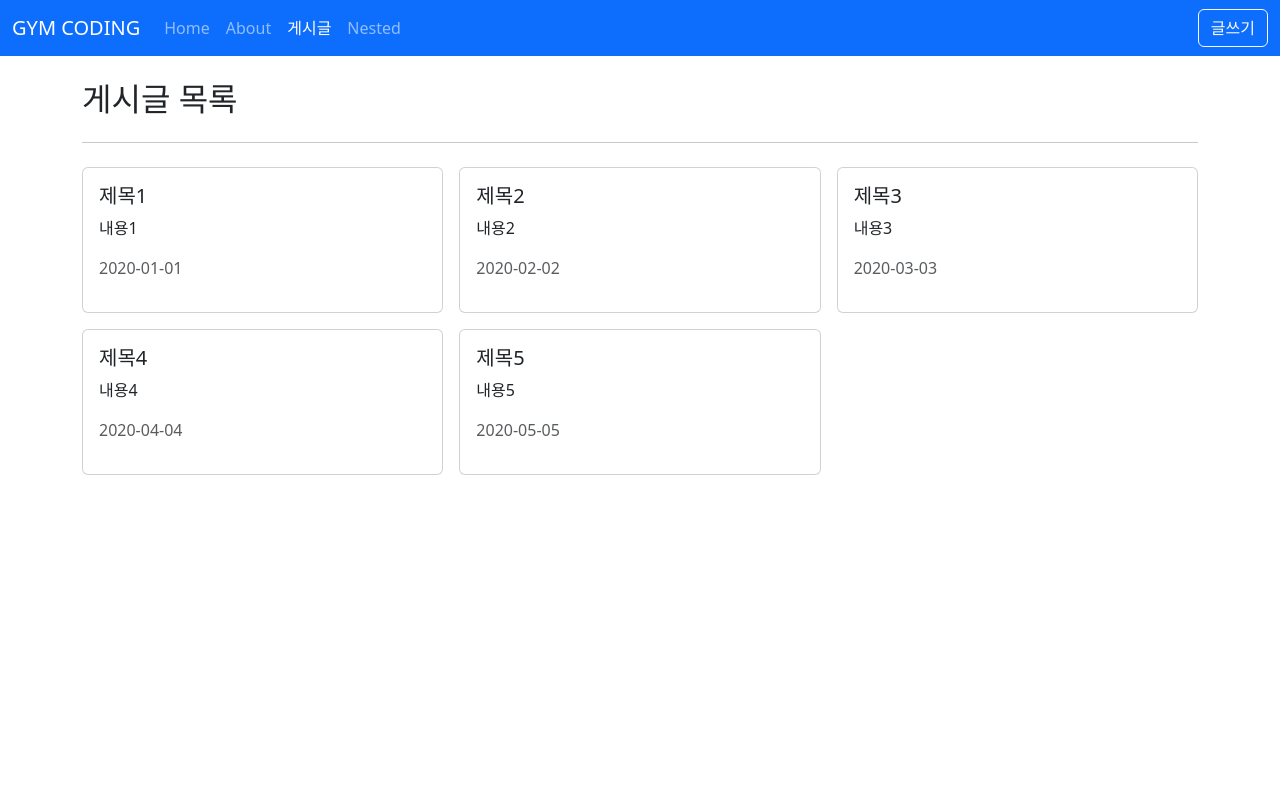
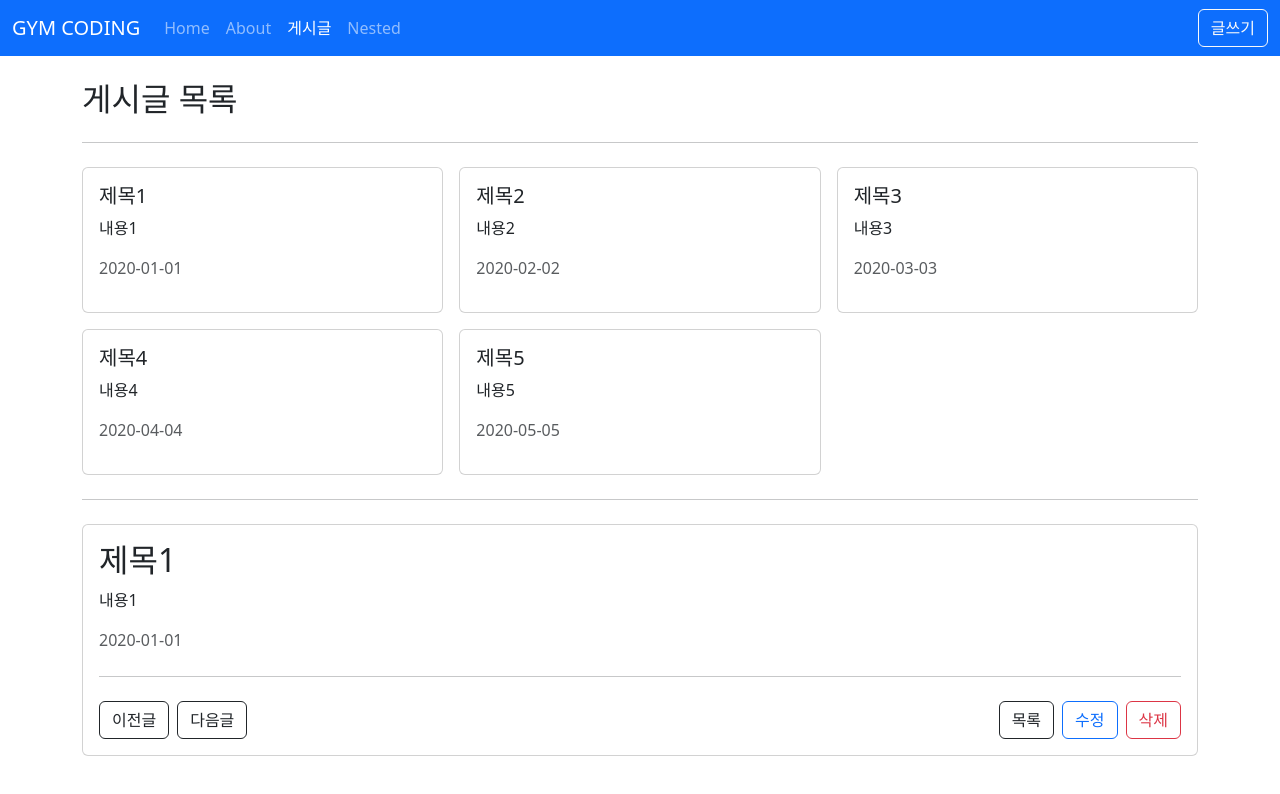
Before and after one commit to eunhye8767/study-vue3, a Vue app in the folder gymcoding/vue3-posts/: page /posts in a window 1280 px wide. Shown: the top 794 px of the page. Built offline with nearby package versions, Linux system fonts and the light colour scheme.

Commit message:
페이지 컴포넌트 Props 전달 (slot 사용)

```diff
--- a/gymcoding/vue3-posts/src/api/posts.js
+++ b/gymcoding/vue3-posts/src/api/posts.js
@@ -10,3 +10,7 @@
 export function getPosts() {
   return posts;
 }
+
+export function getPostById(id) {
+  return posts.find((item) => item.id === id);
+}
--- /dev/null
+++ b/gymcoding/vue3-posts/src/components/AppCard.vue
@@ -0,0 +1,13 @@
+<template>
+  <div class="card">
+    <div v-if="$slots.header" class="card-header">
+      <slot name="header"></slot>
+    </div>
+    <div v-if="$slots.default" class="card-body">
+      <slot></slot>
+    </div>
+    <div v-if="$slots.footer" class="card-footer">
+      <slot name="footer"></slot>
+    </div>
+  </div>
+</template>
--- a/gymcoding/vue3-posts/src/components/posts/PostItem.vue
+++ b/gymcoding/vue3-posts/src/components/posts/PostItem.vue
@@ -1,18 +1,18 @@
 <template>
   <div>
-    <div class="card">
-      <div class="card-body">
-        <h5 class="card-title">{{ title }}</h5>
-        <p class="card-text">
-          {{ content }}
-        </p>
-        <p class="text-muted">{{ createdAt }}</p>
-      </div>
-    </div>
+    <AppCard>
+      <h5 class="card-title">{{ title }}</h5>
+      <p class="card-text">
+        {{ content }}
+      </p>
+      <p class="text-muted">{{ createdAt }}</p>
+    </AppCard>
   </div>
 </template>
 
 <script setup>
+import AppCard from "@/components/AppCard.vue";
+
 defineProps({
   title: {
     type: String,
--- a/gymcoding/vue3-posts/src/router/index.js
+++ b/gymcoding/vue3-posts/src/router/index.js
@@ -36,6 +36,13 @@
     path: "/posts/:id",
     name: "PostDetail",
     component: PostDetailView,
+    // props: true,
+    // props: (route) => {
+    //   return {
+    //     id: route.params.id,
+    //   }
+    // }
+    props: (route) => ({ id: parseInt(route.params.id) }),
   },
   {
     path: "/posts/:id/edit",
--- a/gymcoding/vue3-posts/src/views/posts/PostDetailView.vue
+++ b/gymcoding/vue3-posts/src/views/posts/PostDetailView.vue
@@ -1,8 +1,8 @@
 <template>
   <div>
-    <h2>제목</h2>
-    <p>내용</p>
-    <p class="text-muted">2020-01-01</p>
+    <h2>{{ form.title }}</h2>
+    <p>{{ form.content }}</p>
+    <p class="text-muted">{{ form.createdAt }}</p>
     <hr class="my-4" />
     <div class="row g-2">
       <div class="col-auto">
@@ -28,22 +28,45 @@
 </template>
 
 <script setup>
-import { useRoute, useRouter } from "vue-router";
+// import { useRoute, useRouter } from "vue-router";
+import { useRouter } from "vue-router";
+import { getPostById } from "@/api/posts";
+import { ref } from "vue";
 
-const route = useRoute();
+const props = defineProps({
+  id: Number,
+});
+
+// const route = useRoute();
 const router = useRouter();
-const id = route.params.id;
+// const id = route.params.id;
 
-const goListPage = () =>
-  router.push({
-    name: "PostList",
-  });
+/**
+ * ref
+ * 장) 객체 할당 가능
+ * 장) 일관성 - 페이지 내 ref로 쓰는 것이 좋다고 함.
+ *      ㄴ 하지만 팀내 코딩 컨벤션에 맞춰 해야 함!!
+ * 단) form.value.title , form.value.content .. [ ".value" 으로 접근 가능 ]
+ *
+ * reactive
+ * 장) form.title , form.content .. [ ".value" 없이 접근 가능 ]
+ * 단) 객체 할당 블가능
+ */
+const form = ref({});
 
+const fetchPost = () => {
+  // const data = getPostById(id);
+  const data = getPostById(props.id);
+  form.value = { ...data };
+};
+
+fetchPost();
+
+const goListPage = () => router.push({ name: "PostList" });
+
+// const goEditPage = () => router.push({ name: "PostEdit", params: id });
 const goEditPage = () =>
-  router.push({
-    name: "PostEdit",
-    params: { id },
-  });
+  router.push({ name: "PostEdit", params: { id: props.id } });
 </script>
 
 <style lang="scss" scoped></style>
--- a/gymcoding/vue3-posts/src/views/posts/PostListView.vue
+++ b/gymcoding/vue3-posts/src/views/posts/PostListView.vue
@@ -12,11 +12,18 @@
         />
       </div>
     </div>
+    <hr class="my-4" />
+    <AppCard>
+      <PostDetailView :id="1"></PostDetailView>
+    </AppCard>
   </div>
 </template>
 
 <script setup>
+import AppCard from "@/components/AppCard.vue";
 import PostItem from "@/components/posts/PostItem.vue";
+import PostDetailView from "@/views/posts/PostDetailView.vue";
+
 import { getPosts } from "@/api/posts";
 import { ref } from "vue";
 import { useRouter } from "vue-router";
@@ -32,7 +39,7 @@
 const goPage = (id) => {
   // router.push(`/posts/${id}`)
   router.push({
-    name: 'PostDetail',
+    name: "PostDetail",
     params: {
       id,
     },
@@ -41,8 +48,8 @@
     //   searchText: 'hello'
     // },
     // hash: '#world!'
-  })
-}
+  });
+};
 </script>
 
 <style lang="scss" scoped></style>
```
